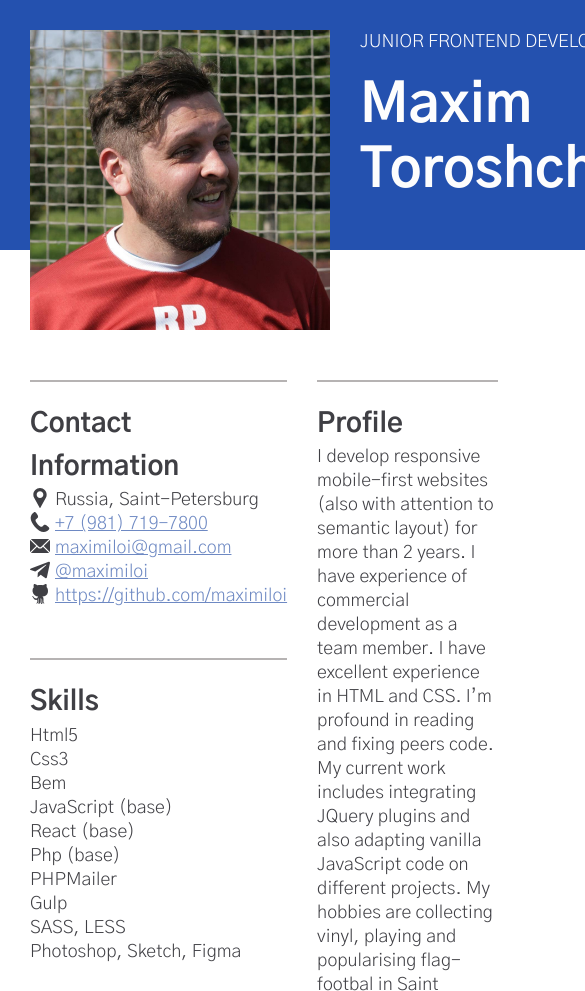
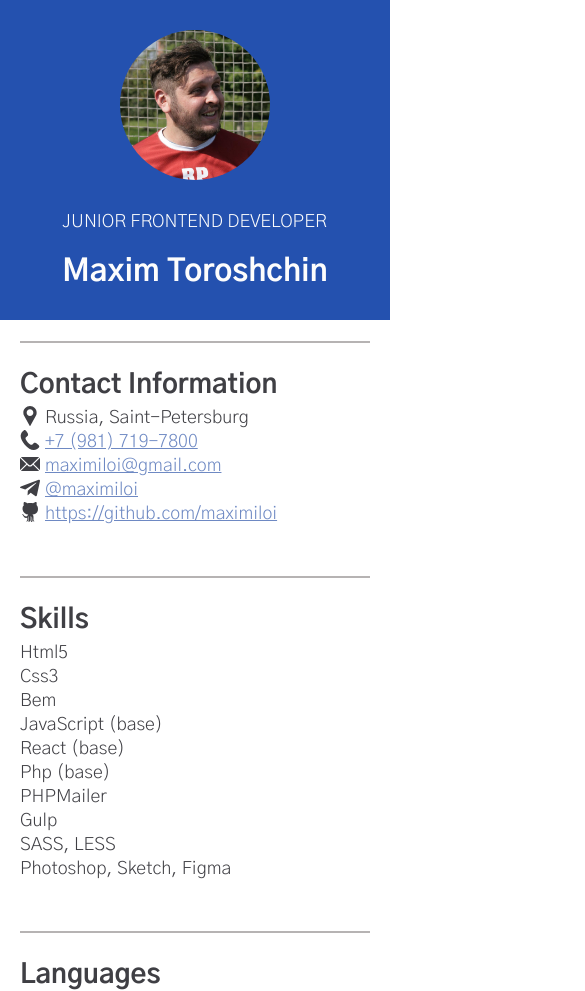
Before and after one commit to maximiloi/old-rsschool-cv, a plain HTML site: page index.html in a window 390 px wide. Shown: the top 991 px of the page, 585 px wide, since content can reach past the window. Drawn offline with nearby package versions, Linux system fonts and the light colour scheme.

Commit message:
feat: add adaptive

```diff
--- a/style.css
+++ b/style.css
@@ -128,3 +128,55 @@ ul {
    width: 200px;
    height: auto;
 }
+
+@media (max-width: 670px) {
+   .cv {
+      background: -o-linear-gradient(top, #2451af 260px, rgba(246, 246, 246, 0) 260px);
+      background: linear-gradient(180deg, #2451af 260px, rgba(246, 246, 246, 0) 260px);
+   }
+   .cv__avatar {
+      width: 200px;
+      height: 200px;
+   }
+}
+
+@media (max-width: 570px) {
+   .cv {
+   background: -o-linear-gradient(top, #2451af 320px, rgba(246, 246, 246, 0) 320px);
+   background: linear-gradient(180deg, #2451af 320px, rgba(246, 246, 246, 0) 320px);
+   }
+   .cv__container {
+      padding: 30px 20px;
+   }
+   .cv__header {
+      flex-direction: column;
+      align-items: center;
+   }
+   .cv__avatar {
+      width: 150px;
+      height: 150px;
+      margin-right: 0;
+      margin-bottom: 30px;
+      border-radius: 75px;
+   }
+   .cv__inner {
+      width: auto;
+   }
+   .cv__name {
+      font-size: 1.7em;
+   }
+   .cv__wrapper {
+      flex-direction: column;
+   }
+   .cv__aside {
+      width: auto;
+      margin-right: 0;
+   }
+   .cv__section {
+      width: 100%;
+   }
+   .cv__footer {
+      flex-direction: column-reverse;
+      height: 250px;
+   }
+}
```
